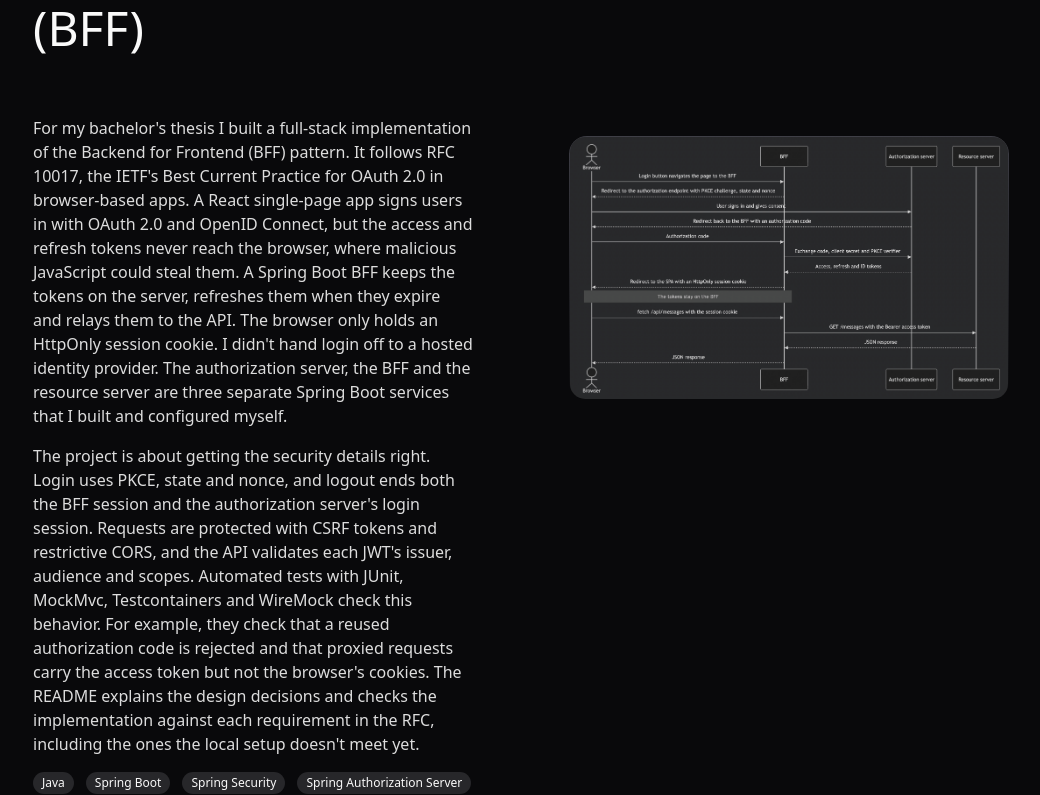
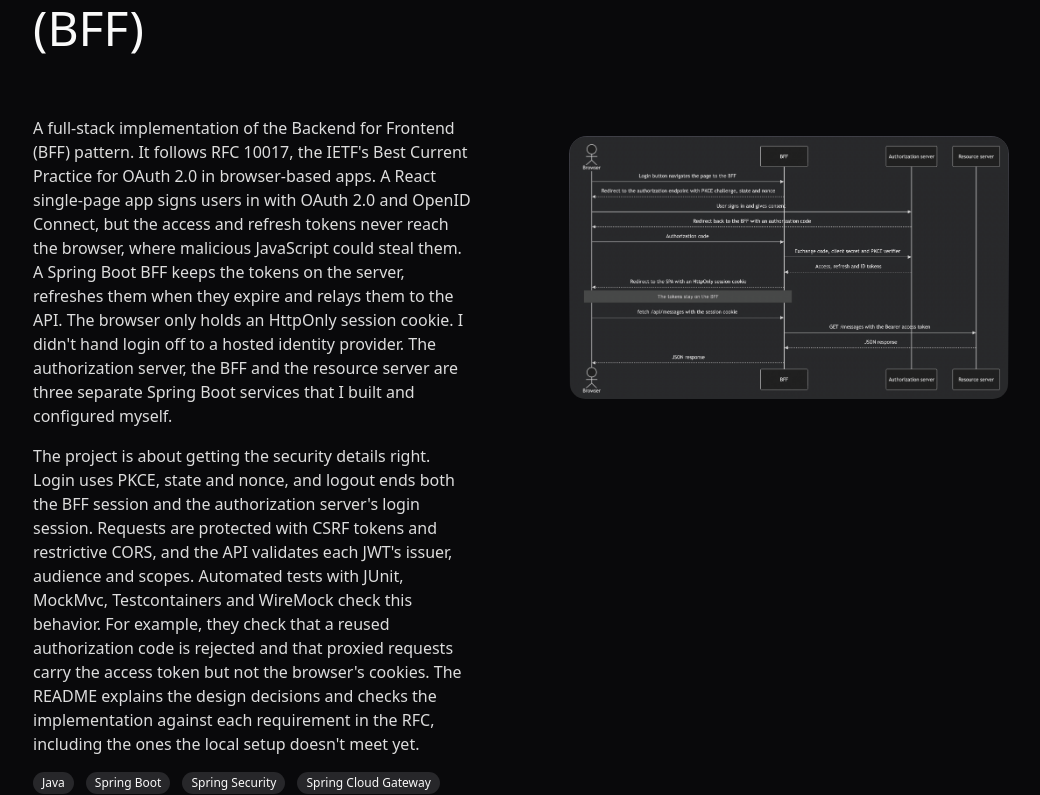
Before and after one commit to pinkkila/pinkkila-website, a React (Vite) app: page /projects in a window 1280 px wide. Shown: the part 1468-2263 px from the top of the page, without its empty margins (119-1159 px from the left). Built offline with nearby package versions, Linux system fonts and the light colour scheme.

Commit message:
add bff project

```diff
--- a/src/components/Projects.tsx
+++ b/src/components/Projects.tsx
@@ -130,7 +130,7 @@ export default function Projects() {
           description={
             <>
               <p className="text-foreground/88">
-                For my bachelor's thesis I built a full-stack implementation of
+                A full-stack implementation of
                 the Backend for Frontend (BFF) pattern. It follows RFC 10017,
                 the IETF's Best Current Practice for OAuth 2.0 in browser-based
                 apps. A React single-page app signs users in with OAuth 2.0 and
@@ -163,8 +163,8 @@ export default function Projects() {
             "Java",
             "Spring Boot",
             "Spring Security",
+            "Spring Cloud Gateway",
             "Spring Authorization Server",
-            "Spring Cloud Gateway",
             "TypeScript",
             "React",
             "TanStack Query",
```
